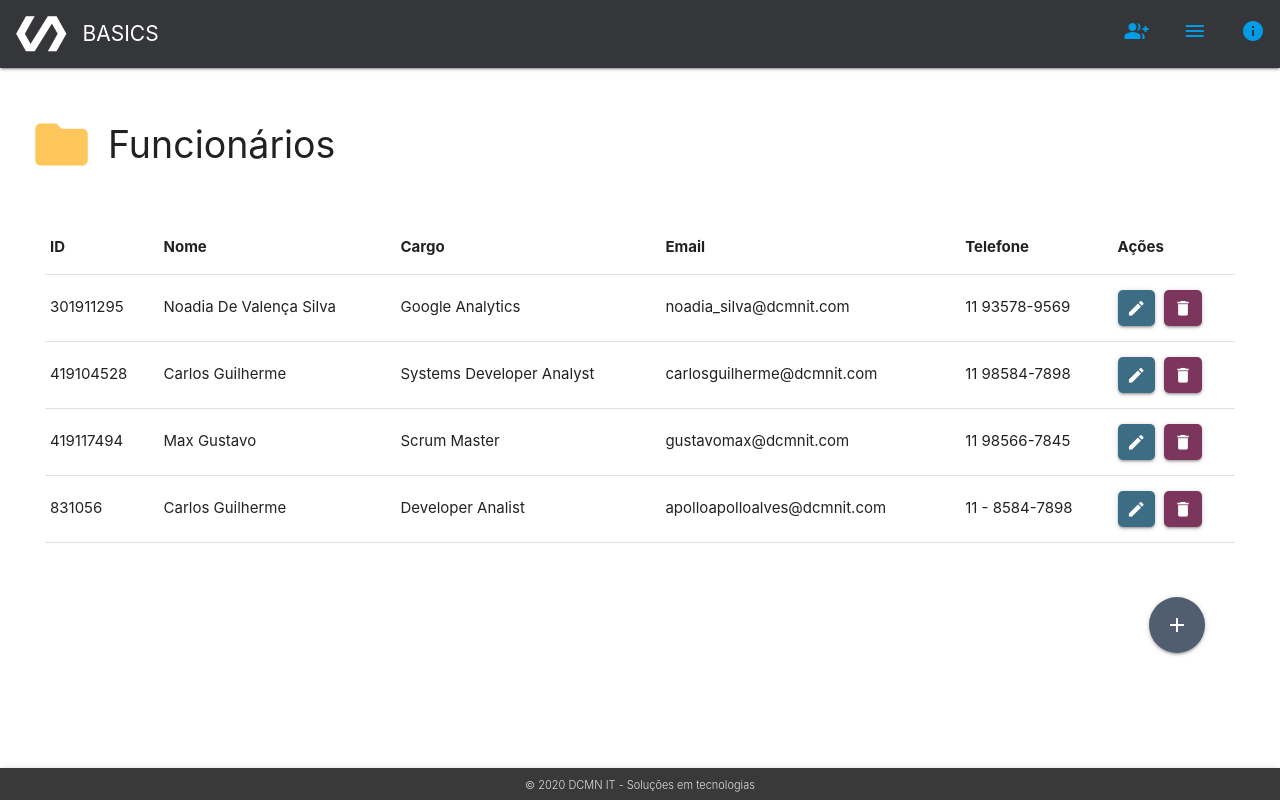
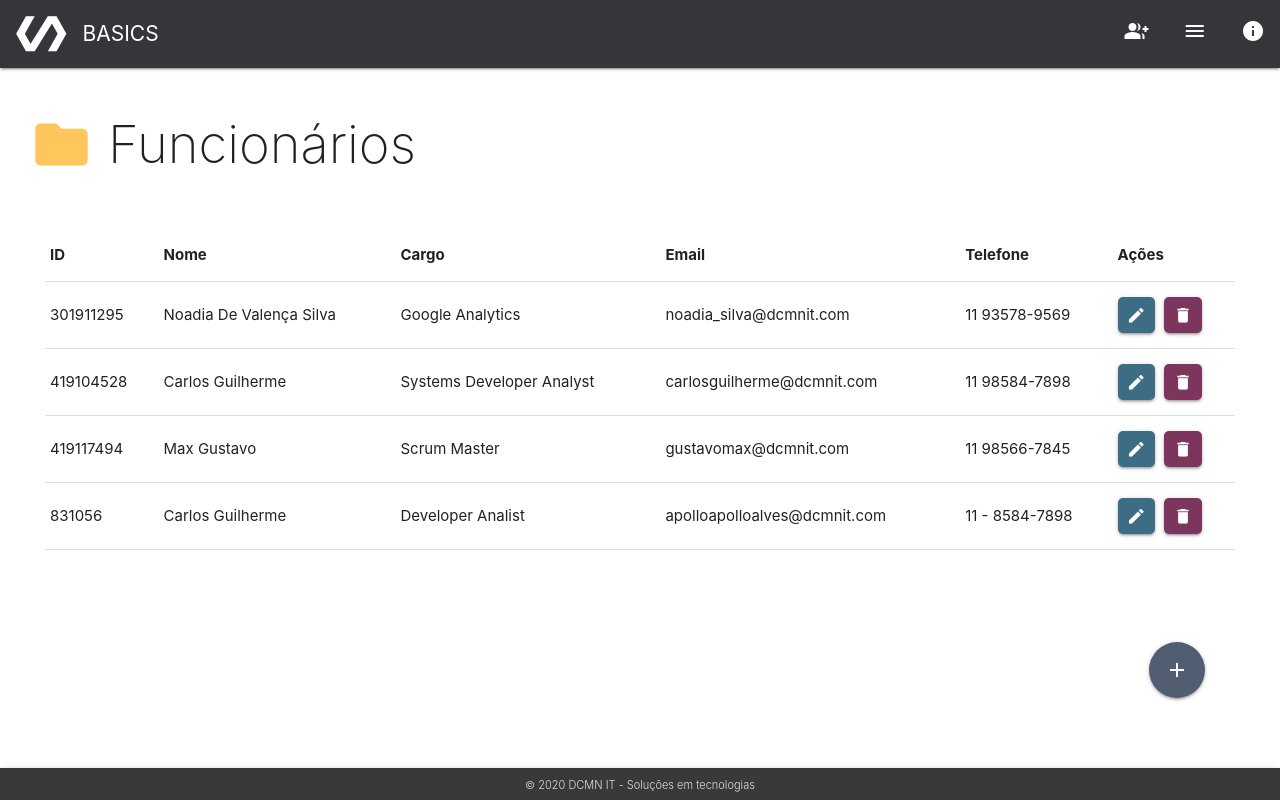
Before and after one commit to apolloalves/DCMNIT, a Django app: page /funcionarios in a window 1280 px wide. Run offline with Django 3.2, Linux system fonts and the light colour scheme; data comes from the database, SQL or seed files in the repository.

Commit message:
Fix Layout

```diff
--- a/funcionario/static/css/style.css
+++ b/funcionario/static/css/style.css
@@ -70,14 +70,16 @@ main {
 }
 
 .dcmnit_title>h3 {
-    margin   : 0 0 0 15px;
-    font-size: 2.5rem;
+    margin     : 0 0 0 15px;
+    font-size  : 3.5rem;
+    font-weight: 200;
 }
 
 .wrapper {
-    position: relative;
-    top     : 2rem;
-    padding: 1rem;
+    position     : relative;
+    top          : 2.5rem;
+    padding      : 1rem;
+    margin-bottom: 3rem;
 
 
 }
@@ -231,8 +233,8 @@ main {
 
 .dcmnit_module_version .dcmnit_info,
 .dcmnit_icon__group {
-    color       : #039be5;
-    margin-right: 2rem;
+    color: #fff;
+
 }
 
 .dcmnit_info {
--- a/funcionario/templates/funcionarios.html
+++ b/funcionario/templates/funcionarios.html
@@ -54,7 +54,7 @@
         {% comment %} Modal info {% endcomment %}
         <div class="dcmnit_module_version">
             <a href="/emp" class="dcmnit_icon__group"><i class="material-icons">group_add</i></a>
-            <a href="#" data-target="slide-out" class="sidenav-trigger"><i class="material-icons">menu</i></a>
+            <a href="#" data-target="slide-out" class="sidenav-trigger dcmnit_info"><i class="material-icons">menu</i></a>
             <a href="#modal1" class="modal-trigger dcmnit_info"><i class="material-icons ">info</i></a>
             <!-- Modal Structure -->
             <div id="modal1" class="modal">
```
